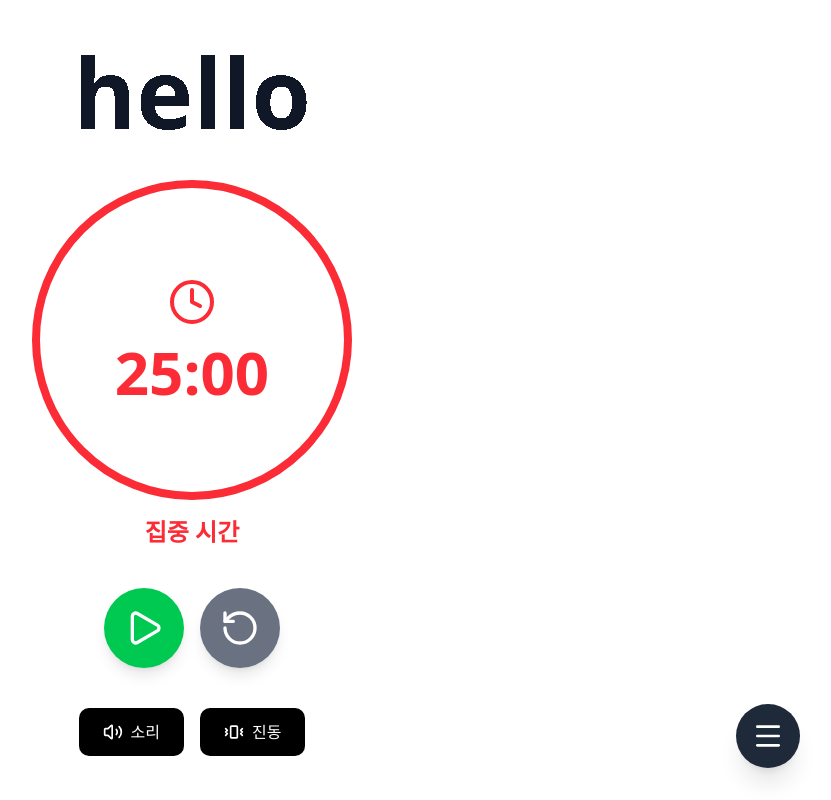
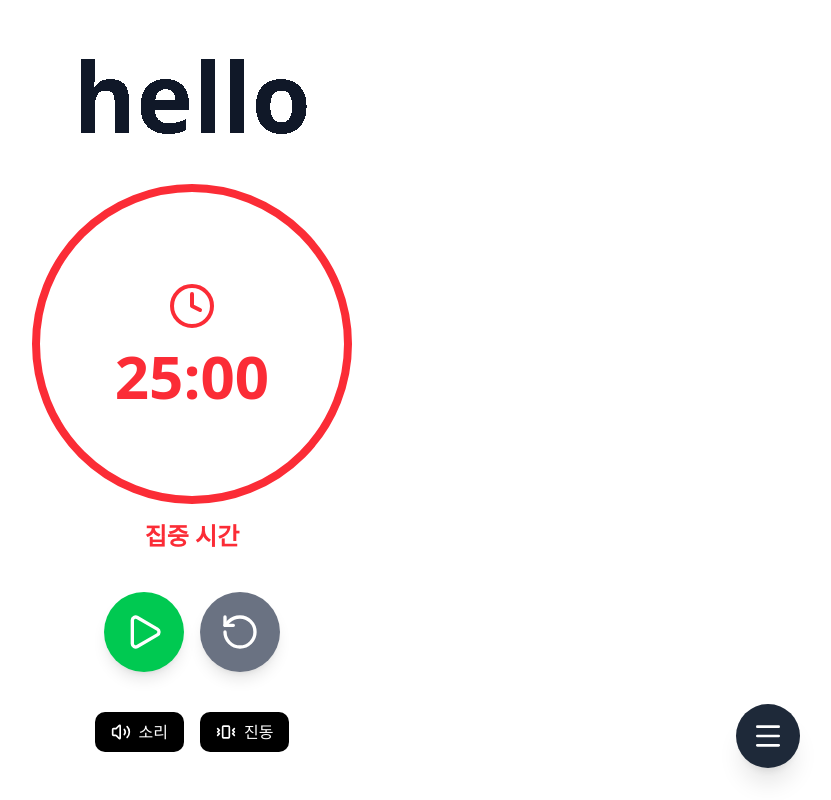
Before and after one commit to kss2002/pomodoro, a React (Vite) app: page / in a window 1280 px wide. Shown: the whole page, without its empty margins (448-1279 px from the left). Built offline with nearby package versions, Linux system fonts and the light colour scheme.

Commit message:
버튼 크기 줄이기

```diff
--- a/src/components/SettingsPanel.tsx
+++ b/src/components/SettingsPanel.tsx
@@ -16,7 +16,7 @@
     <div className="flex flex-col sm:flex-row gap-4 items-center justify-center">
       <button
         onClick={onToggleSound}
-        className={`flex items-center gap-2 px-6 py-3 rounded-lg transition-colors ${
+        className={`flex items-center gap-2 px-4 py-2 rounded-lg transition-colors ${
           settings.enableSound
             ? 'bg-black hover:bg-sky-500 text-white'
             : 'bg-gray-200 hover:bg-gray-300 text-gray-600'
@@ -33,7 +33,7 @@
 
       <button
         onClick={onToggleVibration}
-        className={`flex items-center gap-2 px-6 py-3 rounded-lg transition-colors ${
+        className={`flex items-center gap-2 px-4 py-2 rounded-lg transition-colors ${
           settings.enableVibration
             ? 'bg-black hover:bg-sky-500 text-white'
             : 'bg-gray-200 hover:bg-gray-300 text-gray-600'
```
